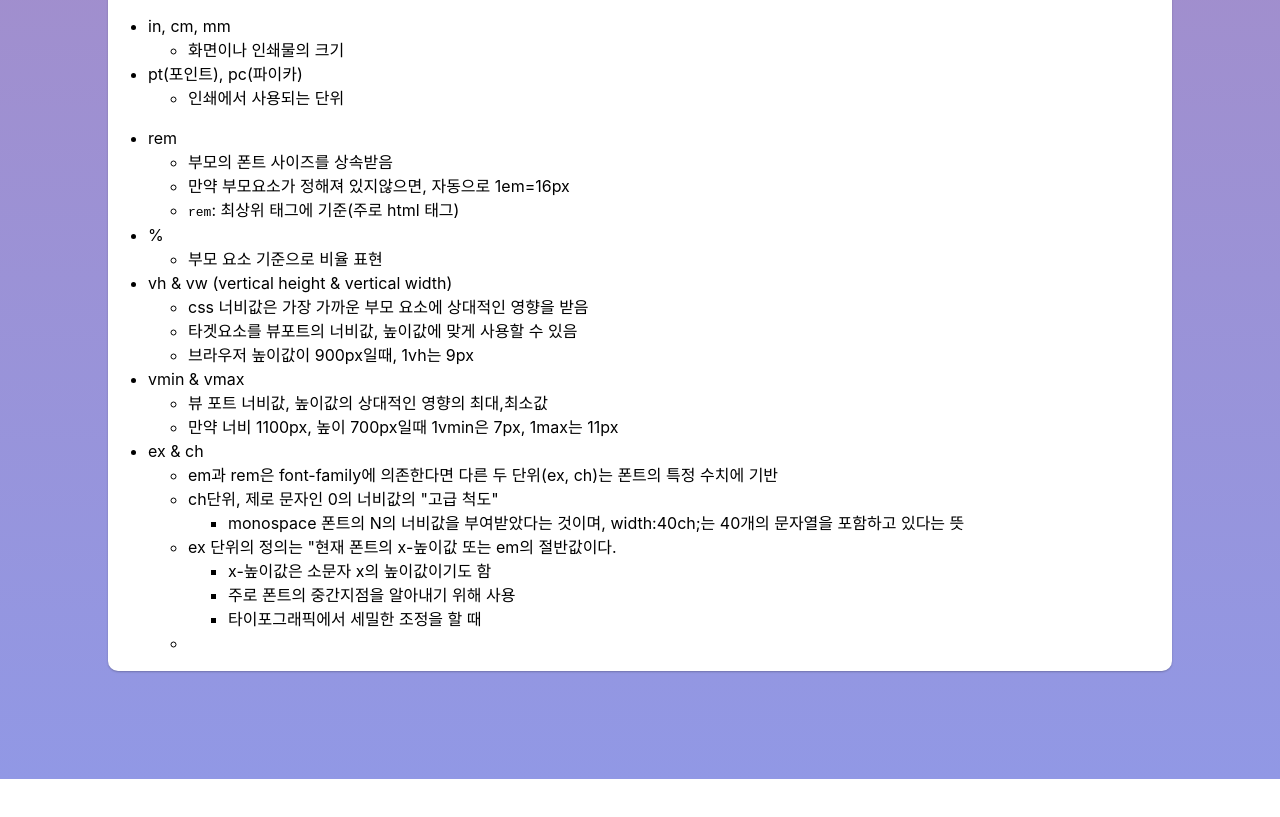
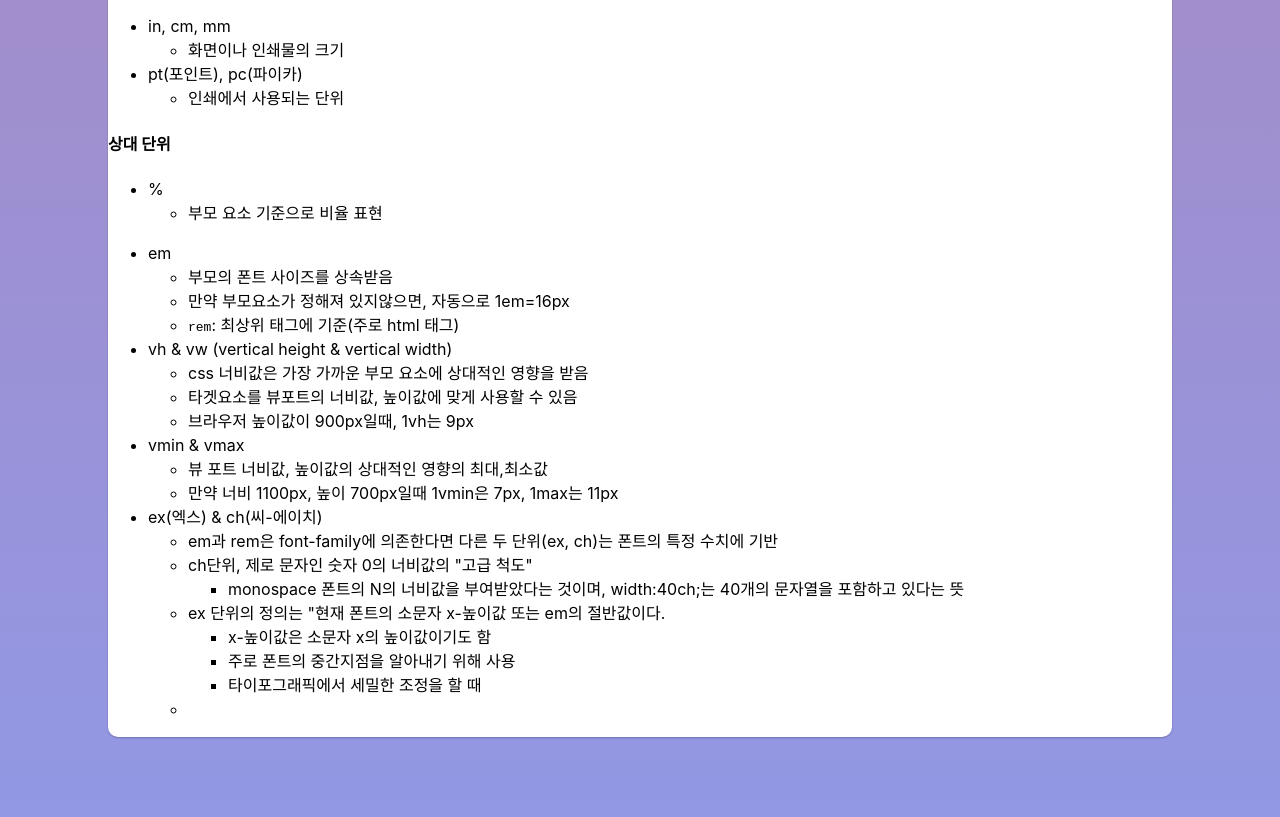
Before and after one commit to heejung0923/first-project, a React (Vite) app: page / in a window 1280 px wide. Shown: the part 3520-4337 px from the top of the page. Before the commit the page ends 4299 px from the top, so only its background shows below. Built offline with nearby package versions, Linux system fonts and the light colour scheme.

Commit message:
🐛fix: css 단위 내용 수정 및 정리

```diff
--- a/src/components/CSS.tsx
+++ b/src/components/CSS.tsx
@@ -216,32 +216,39 @@ export const Translate = () => {
           <ul>
             <li>화면에서 가장 작은 단위</li>
           </ul>
+
           <li>deg</li>
           <ul>
             <li>각도 단위로 회전을 나타냄</li>
           </ul>
           <Divider />
+
           <li>in, cm, mm</li>
           <ul>
             <li>화면이나 인쇄물의 크기</li>
           </ul>
+
           <li>pt(포인트), pc(파이카)</li>
           <ul>
             <li>인쇄에서 사용되는 단위</li>
           </ul>
         </ul>
+        <h4>상대 단위</h4>
         <ul>
-          <li>rem</li>
+          <li>%</li>
+          <ul>
+            <li>부모 요소 기준으로 비율 표현</li>
+          </ul>
+        </ul>
+
+        <ul>
+          <li>em</li>
           <ul>
             <li>부모의 폰트 사이즈를 상속받음</li>
             <li>만약 부모요소가 정해져 있지않으면, 자동으로 1em=16px</li>
             <li>
               <code>rem</code>: 최상위 태그에 기준(주로 html 태그)
             </li>
-          </ul>
-          <li>%</li>
-          <ul>
-            <li>부모 요소 기준으로 비율 표현</li>
           </ul>
 
           <li>vh & vw (vertical height & vertical width)</li>
@@ -250,21 +257,22 @@ export const Translate = () => {
             <li>타겟요소를 뷰포트의 너비값, 높이값에 맞게 사용할 수 있음</li>
             <li>브라우저 높이값이 900px일때, 1vh는 9px</li>
           </ul>
+
           <li>vmin & vmax</li>
           <ul>
             <li>뷰 포트 너비값, 높이값의 상대적인 영향의 최대,최소값</li>
             <li>만약 너비 1100px, 높이 700px일때 1vmin은 7px, 1max는 11px</li>
           </ul>
-          <li>ex & ch</li>
+          <li>ex(엑스) & ch(씨-에이치)</li>
           <ul>
             <li>em과 rem은 font-family에 의존한다면 다른 두 단위(ex, ch)는 폰트의 특정 수치에 기반</li>
-            <li>ch단위, 제로 문자인 0의 너비값의 "고급 척도"</li>
+            <li>ch단위, 제로 문자인 숫자 0의 너비값의 "고급 척도"</li>
             <ul>
               <li>
                 monospace 폰트의 N의 너비값을 부여받았다는 것이며, width:40ch;는 40개의 문자열을 포함하고 있다는 뜻
               </li>
             </ul>
-            <li>ex 단위의 정의는 "현재 폰트의 x-높이값 또는 em의 절반값이다.</li>
+            <li>ex 단위의 정의는 "현재 폰트의 소문자 x-높이값 또는 em의 절반값이다.</li>
             <ul>
               <li>x-높이값은 소문자 x의 높이값이기도 함</li>
               <li>주로 폰트의 중간지점을 알아내기 위해 사용</li>
```
